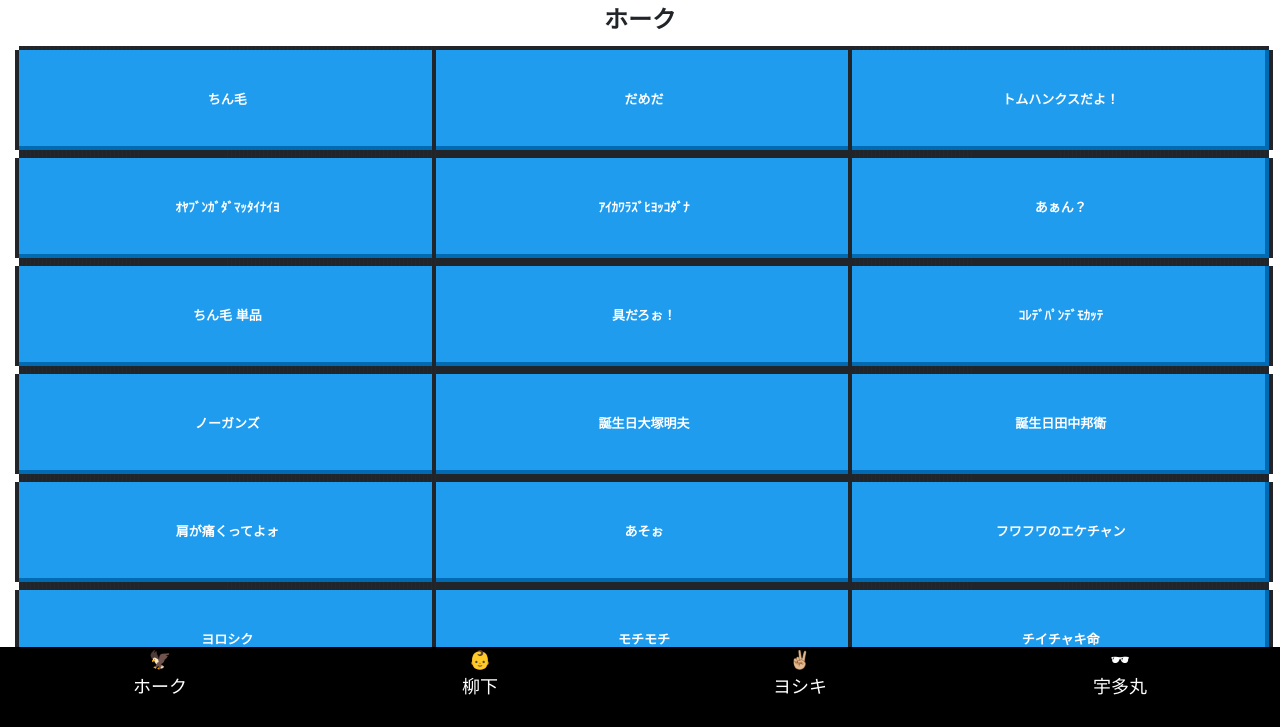
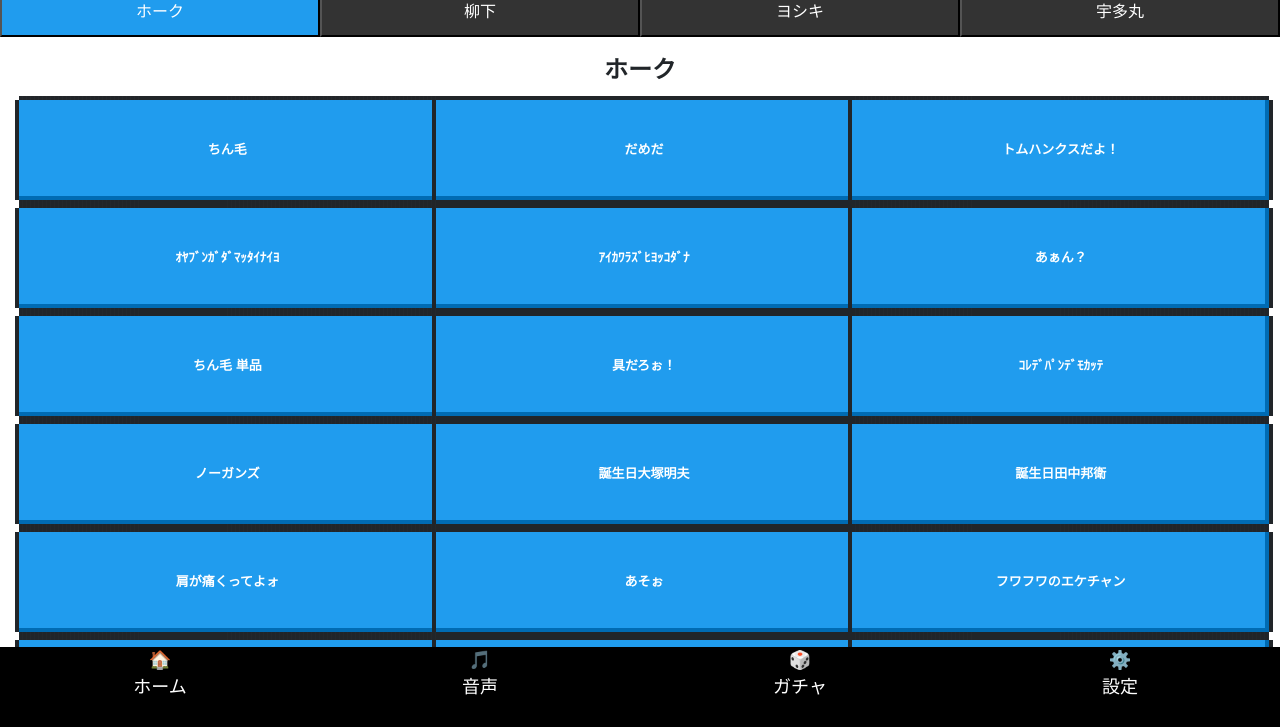
Before and after one commit to hedgehog6vm-dev/my-app, a plain HTML site: page index.html in a window 1280 px wide. Shown: the part 73-800 px from the top of the page. Drawn offline with nearby package versions, Linux system fonts and the light colour scheme; a web font is replaced by a local one.

Commit message:
Add files via upload

```diff
--- a/app.js
+++ b/app.js
@@ -83,7 +83,7 @@ const audiolist_uta = [
   { label: "ろ、老害…笑", file: "sounds/uta/uta6_ろ、老害…笑.mp3"},
   { label: "出ました駄作！", file: "sounds/uta/uta7_出ました駄作！.mp3"},
   { label: "ヤマト、サイコー！", file: "sounds/uta/uta8_ヤマト、サイコー！.mp3"},
-  { label: "ア○ン・○ックマン", file: "sounds/uta/uta9_ア○ン・○ックマン.mp3"}
+  { label: "アラ○・○ックマン", file: "sounds/uta/uta9_ア○ン・○ックマン.mp3"}
 ];
 
 //ボタンを格納する場所
@@ -246,14 +246,33 @@ categories.forEach(category => {
   pages.appendChild(page);
 });
 
-function goToPage(index){
+function goToPage(index, button){
 
   document.querySelectorAll(".page").forEach(page=>{
     page.scrollTop = 0;
   });
+
+  document.querySelectorAll(".button").forEach(btn=>{
+    btn.classList.remove("active");
+  });
+
+  button.classList.add("active");
 
   document.getElementById("pages").scrollTo({
     left: window.innerWidth * index,
     behavior: "smooth"
   });
 }
+
+function showMainPage(pageId){
+
+  document.querySelectorAll(".main-page")
+    .forEach(page => {
+      page.style.display = "none";
+    });
+
+  document.getElementById(pageId)
+    .style.display = "block";
+}
+
+showMainPage("sound-page");
--- a/index.html
+++ b/index.html
@@ -66,7 +66,32 @@
 
     <div id="audioButtons"></div>
 
-    <div id="pages"></div>
+    <div id="main-pages">
+
+    <div id="home-page" class="main-page">
+      <h2>ホーム</h2>
+    </div>
+
+    <div id="sound-page" class="main-page">
+      <div id="sound-tabs">
+        <button class="sound-tabs button active" onclick="goToPage(0,this)">ホーク</button>
+        <button class="sound-tabs button" onclick="goToPage(1,this)">柳下</button>
+        <button class="sound-tabs button" onclick="goToPage(2,this)">ヨシキ</button>
+        <button class="sound-tabs button" onclick="goToPage(3,this)">宇多丸</button>
+      </div>
+
+      <div id="pages"></div>
+    </div>
+
+    <div id="gacha-page" class="main-page">
+      <h2>ガチャ</h2>
+    </div>
+
+    <div id="setting-page" class="main-page">
+      <h2>設定</h2>
+    </div>
+
+  </div>
 
     <!--<button class="nes-btn is-primary"></button> -->
 
@@ -75,10 +100,10 @@
 </body>
 
 <footer>
-  <button onclick="goToPage(0)">🦅<br>ホーク</button>
-  <button onclick="goToPage(1)">👶<br>柳下</button>
-  <button onclick="goToPage(2)">✌🏼<br>ヨシキ</button>
-  <button onclick="goToPage(3)">🕶<br>宇多丸</button>
+  <button onclick="showMainPage('home-page')">🏠<br>ホーム</button>
+  <button onclick="showMainPage('sound-page')">🎵<br>音声</button>
+  <button onclick="showMainPage('gacha-page')">🎲<br>ガチャ</button>
+  <button onclick="showMainPage('setting-page')">⚙️<br>設定</button>
 </footer>
 
 </html>
--- a/style.css
+++ b/style.css
@@ -49,6 +49,36 @@ button {
     -webkit-tap-highlight-color: transparent;
 }
 */
+
+.main-page{
+  display:none;
+  height:calc(100vh - 60px - 80px);
+}
+
+#sound-page{
+  display:block;
+}
+
+#sound-tabs{
+  display:flex;
+  position:sticky;
+  top: 60px;
+  z-index:100;
+  background:black;
+}
+
+#sound-tabs button{
+  flex:1;
+  height:50px;
+  color:white;
+  background:#333;
+}
+
+#sound-tabs button.active{
+  color:white;
+  background:#209cee;
+}
+
 button:active {
   transform: scale(0.96);
 }
```
